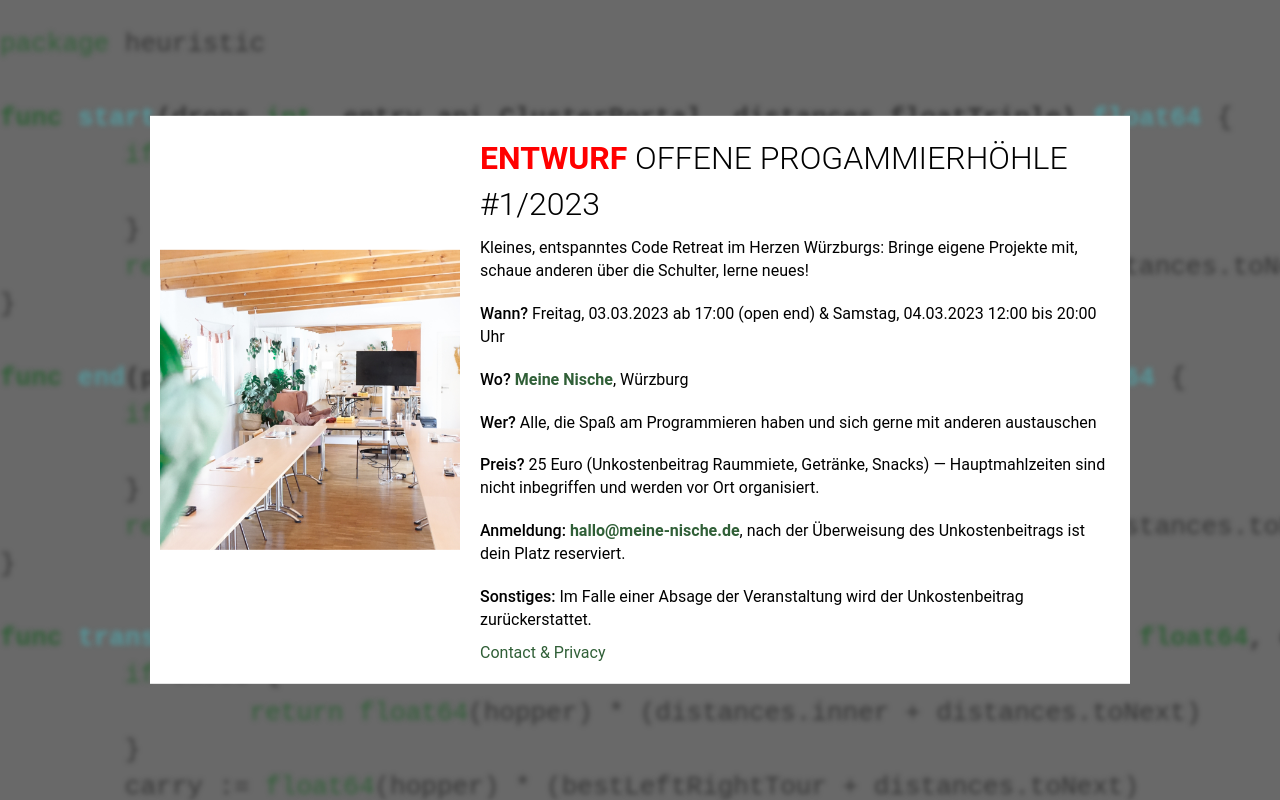
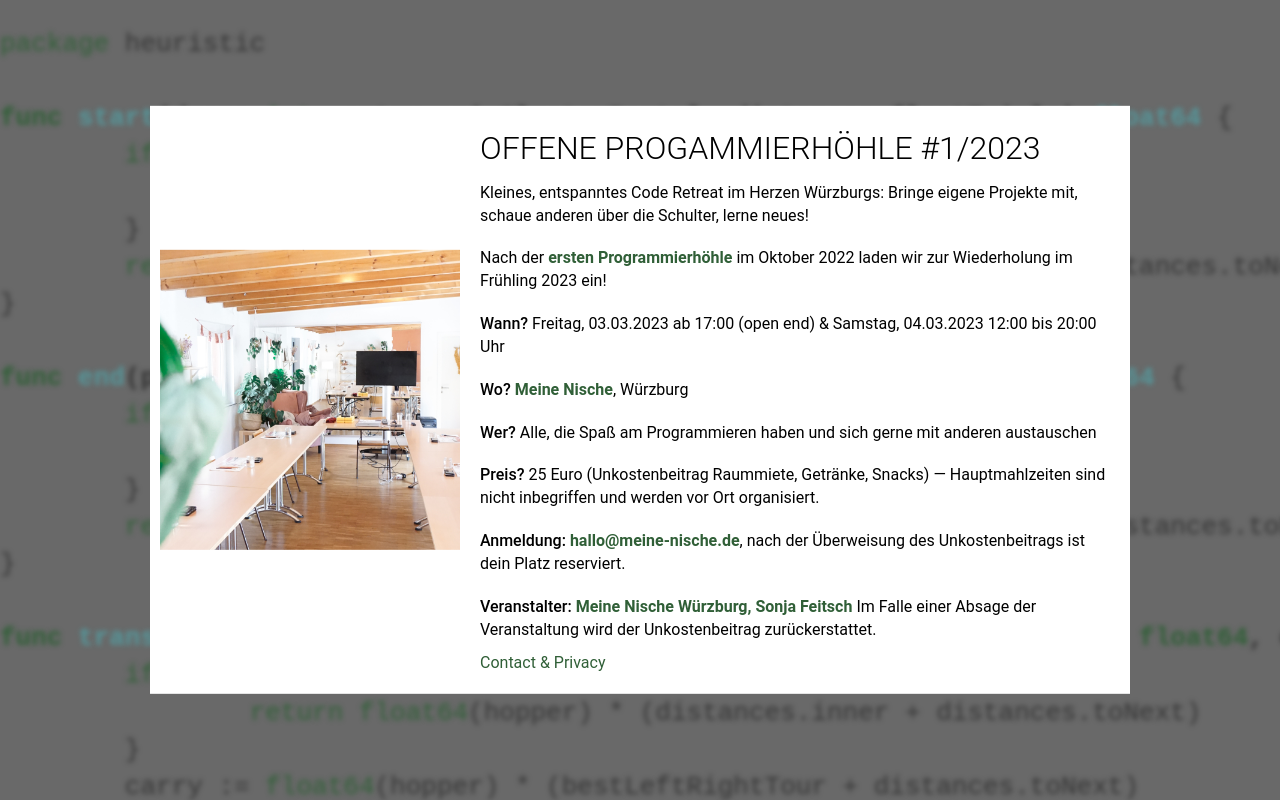
Before and after one commit to fafeitsch/fafeitsch, a plain HTML site: page programmierhoehle.html in a window 1280 px wide. Drawn offline with Linux system fonts and the light colour scheme.

Commit message:
content: remove draft, add organizator

```diff
--- a/programmierhoehle.html
+++ b/programmierhoehle.html
@@ -20,19 +20,19 @@
   </head>
   <body>
     <article class="content">
-      <img alt="Bild der Nische" src="nische.jpg"/>
+      <img alt="Bild der Nische" style="align-self: center" src="nische.jpg"/>
       <div class="text-body">
-        <h1><span style="color: red; font-weight: bold">ENTWURF</span> Offene Progammierhöhle #1/2023</h1>
+        <h1>Offene Progammierhöhle #1/2023</h1>
         <div class="line">Kleines, entspanntes Code Retreat im Herzen Würzburgs: Bringe eigene Projekte mit, schaue anderen über die Schulter, lerne
           neues!</div>
+        <div class="line">Nach der <a href="https://wue.social/@herrthees/109212618300198205" target="_blank">ersten Programmierhöhle</a> im Oktober 2022 laden wir zur Wiederholung im Frühling 2023 ein!</div>
         <div class="spacer"></div>
         <div class="line"><span class="desc">Wann?</span> Freitag, 03.03.2023 ab 17:00 (open end) &amp; Samstag, 04.03.2023 12:00 bis 20:00 Uhr</div>
         <div class="line"><span class="desc">Wo?</span> <a href="https://meine-nische.de">Meine Nische</a>, Würzburg</div>
         <div class="line"><span class="desc">Wer?</span> Alle, die Spaß am Programmieren haben und sich gerne mit anderen austauschen</div>
         <div class="line"><span class="desc">Preis?</span> 25 Euro (Unkostenbeitrag Raummiete, Getränke, Snacks) &mdash; Hauptmahlzeiten sind nicht inbegriffen und werden vor Ort organisiert.</div>
-        <div class="line"><span class="desc">Anmeldung:</span> <a href="mailto:hallo@meine-nische.de">hallo@meine-nische.de</a>, nach der Überweisung des Unkostenbeitrags ist dein Platz reserviert.
-        </div>
-        <div class="line"><span class="desc">Sonstiges:</span> Im Falle einer Absage der Veranstaltung wird der Unkostenbeitrag zurückerstattet.</div>
+        <div class="line"><span class="desc">Anmeldung:</span> <a href="mailto:hallo@meine-nische.de">hallo@meine-nische.de</a>, nach der Überweisung des Unkostenbeitrags ist dein Platz reserviert.</div>
+        <div class="line"><span class="desc">Veranstalter:</span> <a href="https://meine-nische.de/kontakt">Meine Nische Würzburg, Sonja Feitsch</a> Im Falle einer Absage der Veranstaltung wird der Unkostenbeitrag zurückerstattet.</div>
         <div class="spacer"></div>
         <footer><a class="small" href="contact.html">Contact & Privacy</a></footer>
       </div>
```
